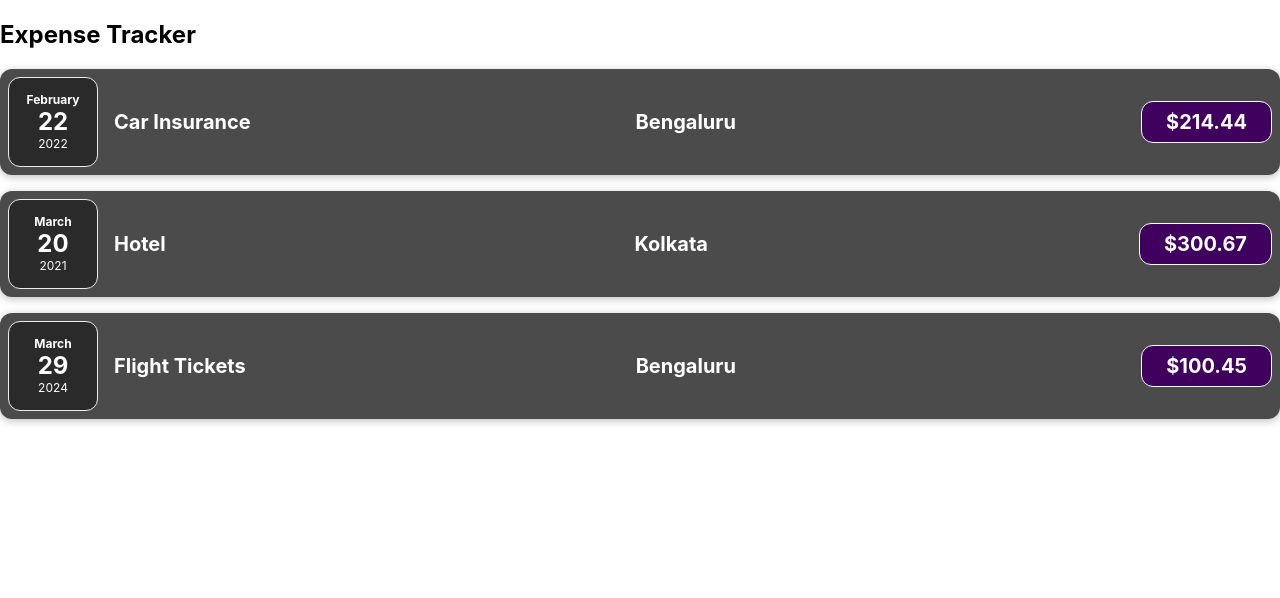
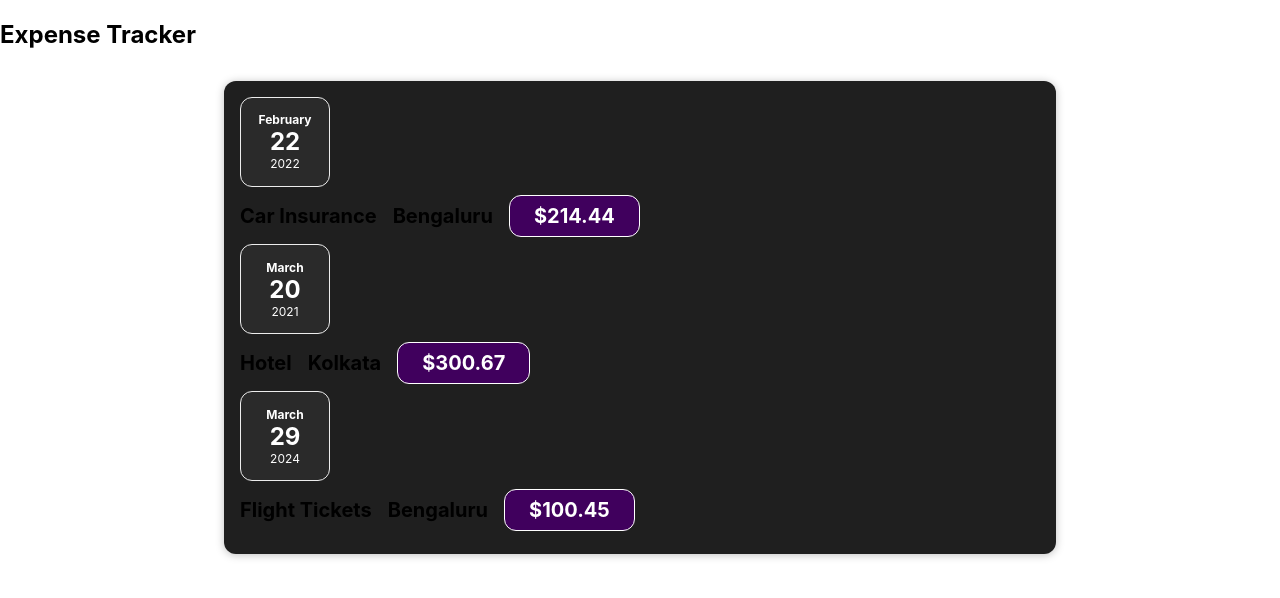
Before and after one commit to ManishRohilla/Expense_Tracker_React, a React (Create React App) app in the folder expense_tracker/: page / in a window 1280 px wide. Shown: the top 598 px of the page. Built offline with nearby package versions, Linux system fonts and the light colour scheme.

Commit message:
File Structure and Fat Arrow Function

```diff
--- a/expense_tracker/src/App.js
+++ b/expense_tracker/src/App.js
@@ -1,43 +1,11 @@
-import ExpenseItems from "./components/ExpenseItems";
+import Expenses from "./components/Expenses/Expenses";
 import "./App.css";
 
 function App() {
-  const expenses = [
-    {
-      title: "Car Insurance",
-      location: "Bengaluru",
-      amount: 214.44,
-      date: new Date(2022, 1, 22),
-    },
-    {
-      title: "Hotel",
-      location: "Kolkata",
-      amount: 300.67,
-      date: new Date(2021, 2, 20),
-    },
-    {
-      title: "Flight Tickets",
-      location: "Bengaluru",
-      amount: 100.45,
-      date: new Date(2024, 2, 29),
-    },
-  ];
-  const expenseItems = [];
-  for (let i = 0; i < expenses.length; i++) {
-    const expense = expenses[i];
-    expenseItems.push(
-      <ExpenseItems
-        title={expense.title}
-        location={expense.location}
-        amount={expense.amount}
-        date={expense.date}
-      />
-    );
-  }
   return (
     <div>
       <h2>Expense Tracker</h2>
-      {expenseItems}
+      <Expenses />
     </div>
   );
 }
--- a/expense_tracker/src/components/ExpenseItems.js
+++ /dev/null
@@ -1,22 +0,0 @@
-import React from "react";
-import "./ExpenseItems.css";
-import "./ExpenseDetails";
-import ExpenseDetails from "./ExpenseDetails";
-import "./ExpenseDate";
-import ExpenseDate from "./ExpenseDate";
-const ExpenseItems = (props) => {
-  return (
-    <div>
-      <div className="expense-item">
-        <ExpenseDate date={props.date} />
-        <ExpenseDetails
-          title={props.title}
-          location={props.location}
-          price={props.amount}
-        />
-      </div>
-    </div>
-  );
-};
-
-export default ExpenseItems;
--- a/expense_tracker/src/components/ExpenseDetails.js
+++ b/expense_tracker/src/components/Expenses/ExpenseDetails.js
@@ -1,4 +1,5 @@
 import React from "react";
+import "./ExpensesDetails.css";
 
 const ExpenseDetails = (props) => {
   return (
--- /dev/null
+++ b/expense_tracker/src/components/Expenses/ExpenseItems.css
@@ -0,0 +1,16 @@
+.expense-item {
+  display: flex;
+  justify-content: space-between;
+  align-items: center;
+  padding: 0.5rem;
+  margin: 1rem 0;
+  background-color: #4b4b4b;
+}
+
+.expense-item h2 {
+  color: #3a3a3a;
+  font-size: 1rem;
+  flex: 1;
+  margin: 0 1rem;
+  color: white;
+}
--- /dev/null
+++ b/expense_tracker/src/components/Expenses/ExpenseItems.js
@@ -0,0 +1,19 @@
+import React from "react";
+import "./ExpenseItems.css";
+import ExpenseDetails from "./ExpenseDetails";
+import ExpenseDate from "./ExpenseDate";
+import Card from "../UI/Card";
+const ExpenseItems = (props) => {
+  return (
+    <Card className="expense-item">
+      <ExpenseDate date={props.date} />
+      <ExpenseDetails
+        title={props.title}
+        location={props.location}
+        price={props.amount}
+      />
+    </Card>
+  );
+};
+
+export default ExpenseItems;
--- /dev/null
+++ b/expense_tracker/src/components/Expenses/Expenses.css
@@ -0,0 +1,9 @@
+.expenses {
+  padding: 1rem;
+  background-color: rgb(31, 31, 31);
+  margin: 2rem auto;
+  width: 50rem;
+  max-width: 95%;
+  border-radius: 12px;
+  box-shadow: 0 1px 8px rgba(0, 0, 0, 0.25);
+}
--- /dev/null
+++ b/expense_tracker/src/components/Expenses/Expenses.js
@@ -0,0 +1,42 @@
+import ExpenseItems from "./ExpenseItems";
+import "./Expenses.css";
+
+import React from "react";
+
+const Expenses = () => {
+  const expenses = [
+    {
+      title: "Car Insurance",
+      location: "Bengaluru",
+      amount: 214.44,
+      date: new Date(2022, 1, 22),
+    },
+    {
+      title: "Hotel",
+      location: "Kolkata",
+      amount: 300.67,
+      date: new Date(2021, 2, 20),
+    },
+    {
+      title: "Flight Tickets",
+      location: "Bengaluru",
+      amount: 100.45,
+      date: new Date(2024, 2, 29),
+    },
+  ];
+  const expenseItems = [];
+  for (let i = 0; i < expenses.length; i++) {
+    const expense = expenses[i];
+    expenseItems.push(
+      <ExpenseItems
+        title={expense.title}
+        location={expense.location}
+        amount={expense.amount}
+        date={expense.date}
+      />
+    );
+  }
+  return <div className="expenses">{expenseItems}</div>;
+};
+
+export default Expenses;
--- a/expense_tracker/src/components/ExpenseItems.css
+++ b/expense_tracker/src/components/Expenses/ExpensesDetails.css
@@ -1,14 +1,3 @@
-.expense-item {
-  display: flex;
-  justify-content: space-between;
-  align-items: center;
-  box-shadow: 0 2px 8px rgba(0, 0, 0, 0.25);
-  padding: 0.5rem;
-  margin: 1rem 0;
-  border-radius: 12px;
-  background-color: #4b4b4b;
-}
-
 .expense-item__description {
   display: flex;
   flex-direction: column;
@@ -17,14 +6,6 @@
   flex-flow: column-reverse;
   justify-content: flex-start;
   flex: 1;
-}
-
-.expense-item h2 {
-  color: #3a3a3a;
-  font-size: 1rem;
-  flex: 1;
-  margin: 0 1rem;
-  color: white;
 }
 
 .expense-item__price {
--- /dev/null
+++ b/expense_tracker/src/components/UI/Card.css
@@ -0,0 +1,4 @@
+.card {
+  border-radius: 12px;
+  box-shadow: 0 1px 8px rgba(0, 0, 0, 0.25);
+}
--- /dev/null
+++ b/expense_tracker/src/components/UI/Card.js
@@ -0,0 +1,9 @@
+import React from "react";
+import "./Card.css";
+
+const Card = (props) => {
+  const classes = "card" + props.className;
+  return <div className={classes}>{props.children}</div>;
+};
+
+export default Card;
```
Also changed, not shown: expense_tracker/src/components/Expenses/ExpenseDate.css (renamed from expense_tracker/src/components/ExpenseDate.css), expense_tracker/src/components/Expenses/ExpenseDate.js (renamed from expense_tracker/src/components/ExpenseDate.js).
